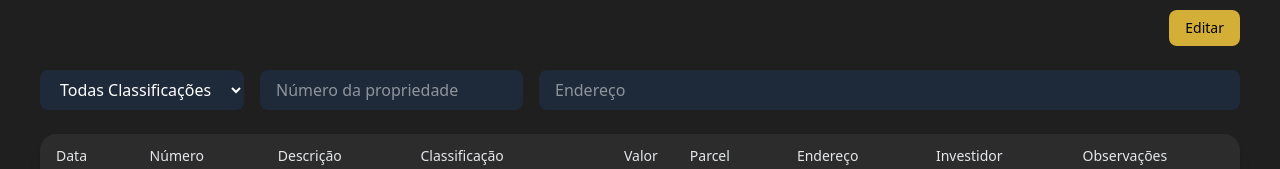
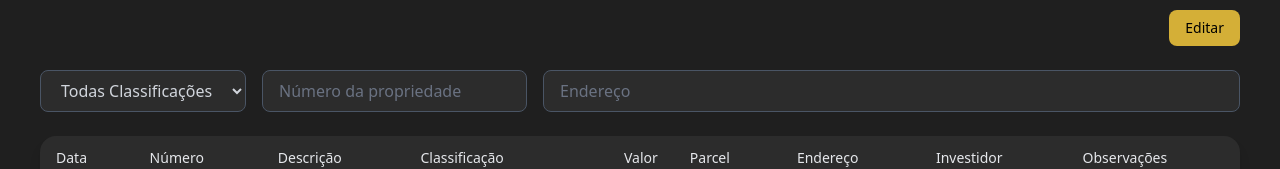
Before and after one commit to luanalabrego/my-gt-lands-app, a Next.js app: page /financeiro/custos-propriedades in a window 1280 px wide. Shown: the part 214-383 px from the top of the page. Built offline with nearby package versions, Linux system fonts and the light colour scheme; no server answers.

Commit message:
sua mensagem

```diff
--- a/src/app/financeiro/custos-propriedades/page.tsx
+++ b/src/app/financeiro/custos-propriedades/page.tsx
@@ -132,7 +132,7 @@ useEffect(() => {
   <select
     value={classFilter}
     onChange={e => setClassFilter(e.target.value)}
-    className="px-4 py-2 bg-gray-800 text-white rounded-lg focus:outline-none focus:ring-2 focus:ring-[#D4AF37]"
+    className="px-4 py-2 bg-[#2C2C2C] border border-gray-600 text-gray-300 placeholder-gray-500 rounded-lg focus:outline-none focus:ring-2 focus:ring-[#D4AF37]"
   >
     <option value="">Todas Classificações</option>
     <option value="Leilão">Leilão</option>
@@ -145,7 +145,7 @@ useEffect(() => {
     placeholder="Número da propriedade"
     value={numFilter}
     onChange={e => setNumFilter(e.target.value)}
-    className="px-4 py-2 bg-gray-800 text-white rounded-lg focus:outline-none focus:ring-2 focus:ring-[#D4AF37]"
+    className="px-4 py-2 bg-[#2C2C2C] border border-gray-600 text-gray-300 placeholder-gray-500 rounded-lg focus:outline-none focus:ring-2 focus:ring-[#D4AF37]"
   />
 
   <input
@@ -153,9 +153,10 @@ useEffect(() => {
     placeholder="Endereço"
     value={addrFilter}
     onChange={e => setAddrFilter(e.target.value)}
-    className="flex-1 px-4 py-2 bg-gray-800 text-white rounded-lg focus:outline-none focus:ring-2 focus:ring-[#D4AF37]"
+    className="flex-1 px-4 py-2 bg-[#2C2C2C] border border-gray-600 text-gray-300 placeholder-gray-500 rounded-lg focus:outline-none focus:ring-2 focus:ring-[#D4AF37]"
   />
 </div>
+
       {/* tabela de resultados */}
       <div className="overflow-x-auto bg-[#2C2C2C] rounded-2xl shadow-lg">
         <table className="min-w-full divide-y divide-gray-700">
```
